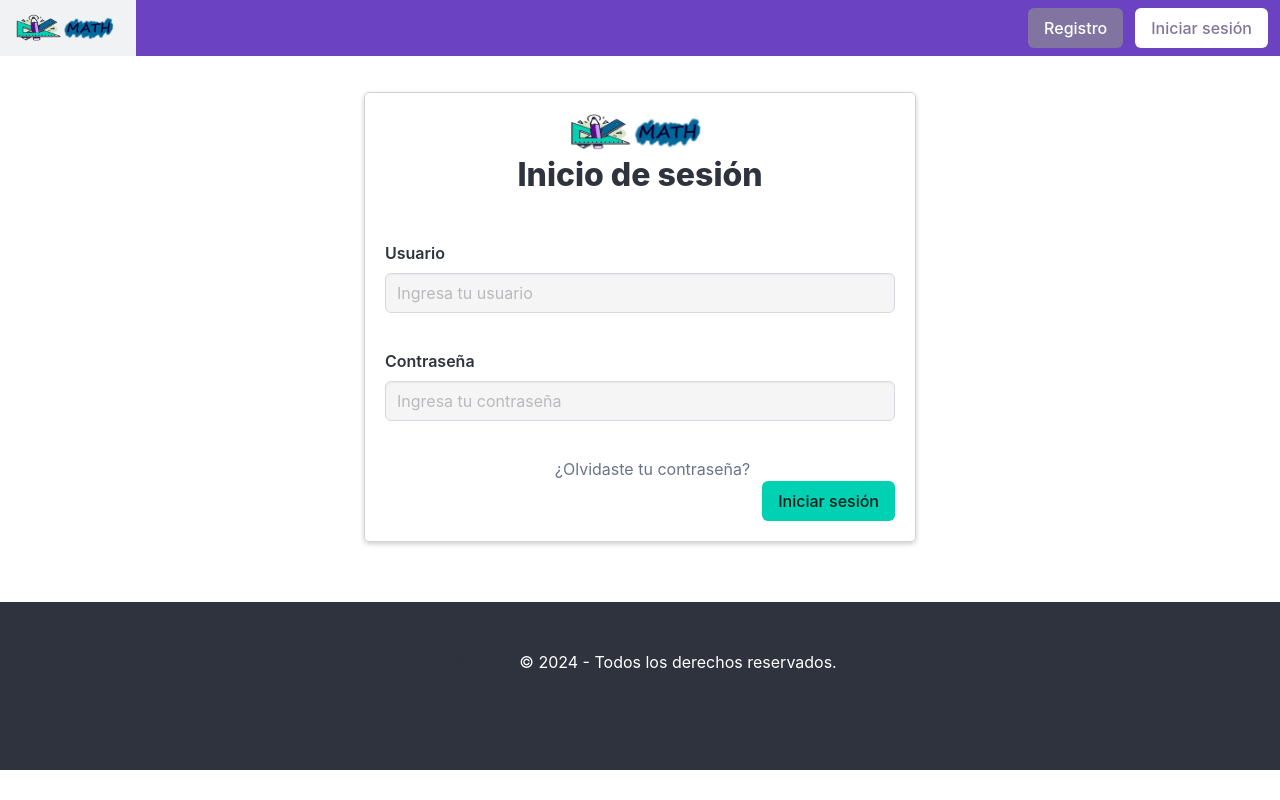
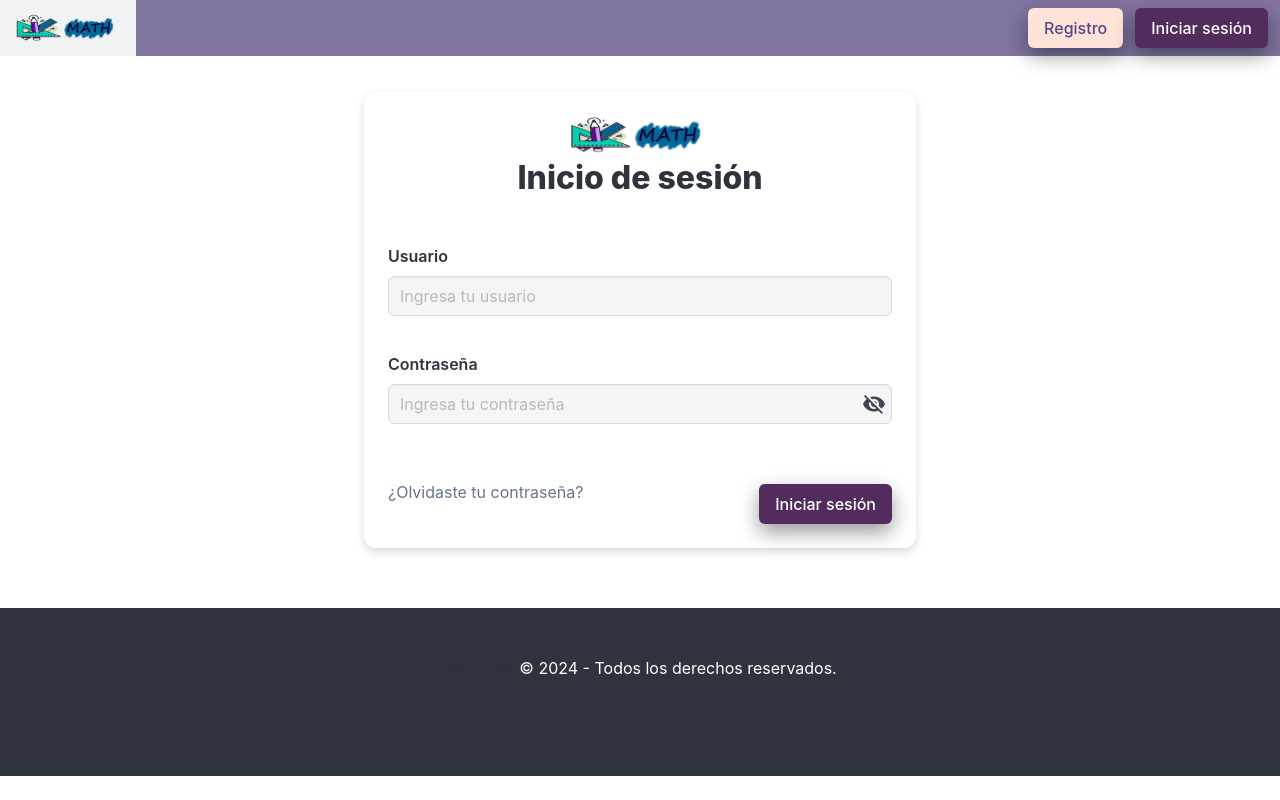
Before and after one commit to JonathanLuher/mathkids, a React (Create React App) app: page / in a window 1280 px wide. Built offline with nearby package versions, Linux system fonts and the light colour scheme.

Commit message:
Updates on UX

```diff
--- a/src/MainNav.css
+++ b/src/MainNav.css
@@ -1,6 +1,6 @@
 /* Estilo para el fondo púrpura específico de la barra de navegación */
 .navbar {
-    background-color: #6A42C2 !important; /* Sobrescribimos el color de fondo de Bulma */
+    background-color: #8174A0 !important; /* Sobrescribimos el color de fondo de Bulma */
   }
 
   /* Estilo para el texto de los enlaces en la barra */
@@ -15,26 +15,26 @@
 
   /* Estilo para los botones en la barra de navegación */
   .navbar .button.is-primary {
-    background-color: #8174A0 !important; /* Púrpura oscuro para botón primario */
+    background-color: #522C5D !important; /* Púrpura oscuro para botón primario */
     border-color: #8174A0 !important;
     color: white !important;
   }
 
   .navbar .button.is-primary:hover {
-    background-color: #5e1a8a !important; /* Color más oscuro al pasar el cursor */
-    border-color: #5e1a8a !important;
+    background-color: #2c0c35 !important; /* Color más oscuro al pasar el cursor */
+    border-color: #522C5D !important;
   }
 
   .navbar .button.is-light {
-    background-color: white !important;
-    color: #8174A0 !important; /* Tono púrpura especificado */
-    border-color: #8174A0 !important;
+    background-color: #ffe3d8 !important;
+    color: #574386 !important; /* Tono púrpura especificado */
+    border-color: #845162 !important;
   }
 
   .navbar .button.is-light:hover {
-    background-color: #f4f4f4 !important; /* Gris claro al pasar el cursor */
+    background-color: #ffffff !important; /* Gris claro al pasar el cursor */
     color: #5e1a8a !important;
-    border-color: #5e1a8a !important;
+    border-color: #040106 !important;
   }
 
   /* Estilo para el menú desplegable en dispositivos móviles */
--- a/src/MainNav.js
+++ b/src/MainNav.js
@@ -37,8 +37,8 @@ function MainNav() {
           <div className="navbar-end">
             <div className="navbar-item">
               <div className="buttons">
-                <Link to="/register" className="button is-primary">Registro</Link>
-                <Link to="/login" className="button is-light">Iniciar sesión</Link>
+                <Link to="/register" className="button is-light">Registro</Link>
+                <Link to="/login" className="button is-primary">Iniciar sesión</Link>
               </div>
             </div>
           </div>
--- a/src/Nivel1.css
+++ b/src/Nivel1.css
@@ -169,3 +169,22 @@ button:hover {
 .card.has-background-white {
     box-shadow: 0 4px 10px rgba(0, 0, 0, 0.15); /* Sombra personalizada */
 }
+
+
+.is-primary {
+    background-color: #522C5D !important; /* Púrpura oscuro para botón primario */
+    border-color: #8174A0 !important;
+    color: white !important;
+}
+
+button.is-option {
+    background-color: #8174A0 !important; /* Púrpura oscuro para botón primario */
+    border-color: #8174A0 !important;
+    color: white !important;
+}
+
+button.is-option:hover{
+    background-color: #522C5D !important; /* Púrpura oscuro para botón primario */
+    border-color: #8174A0 !important;
+    color: white !important;
+}
--- a/src/Nivel1.js
+++ b/src/Nivel1.js
@@ -1,13 +1,12 @@
-import React, { useState, useEffect } from 'react';
-import axios from 'axios';
+import React, { useState, useEffect, useCallback } from 'react';
 import './Nivel1.css';
 
 // Función para mezclar un arreglo de forma aleatoria (Fisher-Yates)
 const shuffleArray = (array) => {
-    let shuffledArray = [...array];  // Hacemos una copia para no mutar el original
+    let shuffledArray = [...array];
     for (let i = shuffledArray.length - 1; i > 0; i--) {
         const j = Math.floor(Math.random() * (i + 1));
-        [shuffledArray[i], shuffledArray[j]] = [shuffledArray[j], shuffledArray[i]];  // Intercambiar elementos
+        [shuffledArray[i], shuffledArray[j]] = [shuffledArray[j], shuffledArray[i]];
     }
     return shuffledArray;
 };
@@ -17,9 +16,9 @@ const Nivel1 = () => {
     const [currentQuestion, setCurrentQuestion] = useState(null);
     const [correctCount, setCorrectCount] = useState(0);
     const [incorrectCount, setIncorrectCount] = useState(0);
-    const [answeredQuestions, setAnsweredQuestions] = useState([]);  // Para almacenar preguntas respondidas
+    const [answeredQuestions, setAnsweredQuestions] = useState([]);
     const [isStarted, setIsStarted] = useState(false);
-    const [isFinished, setIsFinished] = useState(false);  // Para saber si se han mostrado todas las preguntas
+    const [isFinished, setIsFinished] = useState(false);
 
     // Obtener preguntas desde el servidor
     useEffect(() => {
@@ -27,16 +26,15 @@ const Nivel1 = () => {
             const response = await fetch('http://localhost:3001/questions');
             const data = await response.json();
             setQuestions(data);
-            getNewQuestion(data);
         };
 
         fetchQuestions();
     }, []);
 
     // Obtener una nueva pregunta aleatoria y mezclar las respuestas
-    const getNewQuestion = (questionsList) => {
-        if (answeredQuestions.length === questionsList.length) {
-            setIsFinished(true);  // Si ya se han respondido todas las preguntas
+    const getNewQuestion = useCallback(() => {
+        if (answeredQuestions.length === questions.length) {
+            setIsFinished(true);
             return;
         }
 
@@ -45,19 +43,19 @@ const Nivel1 = () => {
 
         // Obtener una pregunta aleatoria que no haya sido respondida
         do {
-            randomIndex = Math.floor(Math.random() * questionsList.length);
-            selectedQuestion = questionsList[randomIndex];
-        } while (answeredQuestions.includes(selectedQuestion.id)); // Verificamos que no se haya respondido ya
+            randomIndex = Math.floor(Math.random() * questions.length);
+            selectedQuestion = questions[randomIndex];
+        } while (answeredQuestions.includes(selectedQuestion.id));
 
         // Añadimos la pregunta a las preguntas respondidas
         setAnsweredQuestions([...answeredQuestions, selectedQuestion.id]);
 
-        // Creamos un array con las opciones (incluyendo la correcta)
+        // Creamos un array con las opciones
         const options = [
             selectedQuestion.option_1,
             selectedQuestion.option_2,
             selectedQuestion.option_3,
-            selectedQuestion.option_4
+            selectedQuestion.option_4,
         ];
 
         // Mezclamos las opciones aleatoriamente
@@ -67,9 +65,9 @@ const Nivel1 = () => {
         setCurrentQuestion({
             question: selectedQuestion.question,
             correctAnswer: selectedQuestion.correctAnswer,
-            options: shuffledOptions
+            options: shuffledOptions,
         });
-    };
+    }, [questions, answeredQuestions]);
 
     // Verificar la respuesta seleccionada
     const checkAnswer = (selectedOption) => {
@@ -80,43 +78,55 @@ const Nivel1 = () => {
         }
 
         // Obtener una nueva pregunta después de la respuesta
-        getNewQuestion(questions);
+        getNewQuestion();
     };
 
     // Comenzar el ejercicio
     const startExercise = () => {
         setIsStarted(true);
-        setAnsweredQuestions([]);  // Resetear las preguntas respondidas
+        setAnsweredQuestions([]);
         setIsFinished(false);
         setCorrectCount(0);
         setIncorrectCount(0);
+
+        // Iniciar con la primera pregunta
+        getNewQuestion();
     };
 
     return (
         <div className="container">
             <div className="card has-background-white has-shadow">
                 <div className="card-content">
-                    <h1 className="title has-text-centered">¡Prepárate para resolver ejercicios matemáticos!</h1>
+                    <h1 className="title has-text-centered has-text-dark">
+                        ¡Prepárate para resolver ejercicios matemáticos!
+                    </h1>
                     {!isStarted ? (
-                        <button className="button is-primary is-fullwidth" onClick={startExercise}>Comenzar</button>
+                        <button
+                            className="button is-primary is-fullwidth"
+                            onClick={startExercise}
+                        >
+                            Comenzar
+                        </button>
                     ) : (
                         <>
                             <div className="notification is-primary">
-                                <strong>Correctas: {correctCount}</strong> | <strong>Incorrectas: {incorrectCount}</strong>
+                                <strong>Correctas: {correctCount}</strong> |{' '}
+                                <strong>Incorrectas: {incorrectCount}</strong>
                             </div>
                             {currentQuestion && !isFinished && (
                                 <div className="card has-background-white has-shadow">
                                     <div className="card-content">
                                         <p className="subtitle">{currentQuestion.question}</p>
-                                        <div className="buttons are-medium is-centered">
+                                        {/* Aquí organizamos los botones en 2 columnas dentro de la card */}
+                                        <div className="columns is-multiline">
                                             {currentQuestion.options.map((option, index) => (
-                                                <button
-                                                    key={index}
-                                                    className="button is-primary is-fullwidth"
-                                                    onClick={() => checkAnswer(option)}
-                                                >
-                                                    {option}
-                                                </button>
+                                                <div key={index}className="column is-6">
+                                                    <button
+                                                        className="button is-option is-fullwidth"
+                                                        onClick={() => checkAnswer(option)}>
+                                                        {option}
+                                                    </button>
+                                                </div>
                                             ))}
                                         </div>
                                     </div>
@@ -124,7 +134,7 @@ const Nivel1 = () => {
                             )}
 
                             {isFinished && (
-                                <div className="notification is-success">
+                                <div className="notification is-primary">
                                     ¡Has completado todos los ejercicios! <br />
                                     <strong>Resultados: </strong>
                                     Correctas: {correctCount} | Incorrectas: {incorrectCount}
--- a/src/TeacherForm.js
+++ b/src/TeacherForm.js
@@ -7,7 +7,8 @@ function TeacherForm() {
     <div className="has-background-white">
       <div className="container" >
         <br /> <br/>
-        <div className="form-container is-four-fifths-desktop is-offset-one-fifth-desktop" style={{ border: '1px solid lightgray', boxShadow: '0 2px 5px rgba(0, 0, 0, 0.2)', padding: '20px', borderRadius: '5px' }}>
+        <div className="card has-background-white">
+            <div className="card-content">
             <form>
               {/* Imagen del logo */}
               <div className="has-text-centered">
@@ -153,6 +154,7 @@ function TeacherForm() {
                 </div>
               </div>
             </form>
+            </div>
           </div>
       </div>
       <br /> <br/>
--- a/src/index.css
+++ b/src/index.css
@@ -11,3 +11,43 @@ code {
   font-family: source-code-pro, Menlo, Monaco, Consolas, 'Courier New',
     monospace;
 }
+
+.button.is-primary {
+  background-color: #522C5D !important; /* Púrpura oscuro para botón primario */
+  border-color: #8174A0 !important;
+  color: white !important;
+  box-shadow: 0 8px 20px rgba(0.4, 0.4, 0.4, 0.4);
+  transition: box-shadow 0.3s ease-in-out;
+}
+
+.button.is-primary:hover {
+  background-color: #270c39 !important; /* Color más oscuro al pasar el cursor */
+  border-color: #522C5D !important;
+  box-shadow: 0 12px 30px rgba(0.6, 0.6, 0.6, 0.6);
+}
+
+
+.button.is-light {
+  background-color: #ffe3d8 !important;
+  color: #574386 !important; /* Tono púrpura especificado */
+  border-color: #845162 !important;
+  box-shadow: 0 8px 20px rgba(0.4, 0.4, 0.4, 0.4);
+  transition: box-shadow 0.3s ease-in-out;
+}
+
+.button.is-light:hover {
+  background-color: #ffffff !important; /* Gris claro al pasar el cursor */
+  color: #270c39 !important;
+  border-color: #040106 !important;
+  box-shadow: 0 16px 30px rgba(0.6, 0.6, 0.6, 0.6);
+}
+
+
+.card.has-background-white {
+  box-shadow: 15px 15px 20px rgba(0.4, 0.4, 0.4, 0.4);
+  transition: box-shadow 0.3s ease-in-out;
+}
+
+.card.has-background-white:hover {
+  box-shadow: 15px 20px 30px rgba(0.5, 0.5, 0.5, 0.5);
+}
--- a/src/loginform.js
+++ b/src/loginform.js
@@ -1,24 +1,32 @@
-import React from 'react';
+import React, { useState } from 'react';
 import logo from './images/logo_icon.png';
-import { Link } from 'react-router-dom'; // Asegúrate de importar Link
-import 'bulma/css/bulma.min.css';
+import { Link } from 'react-router-dom';
+import "./index.css";
 
 function LoginForm() {
+  // Estado para manejar la visibilidad de la contraseña
+  const [passwordVisible, setPasswordVisible] = useState(false);
+
+  // Función para alternar la visibilidad de la contraseña
+  const togglePasswordVisibility = () => {
+    setPasswordVisible(!passwordVisible);
+  };
+
   return (
     <div className="has-background-white">
-      <br/>
+      <br />
       <div className="container">
         <div className="column is-half is-offset-one-quarter">
-
           {/* Contenedor del formulario con estilos de contorno y sombra */}
-          <div className="form-container" style={{ border: '1px solid lightgray', boxShadow: '0 2px 5px rgba(0, 0, 0, 0.2)', padding: '20px', borderRadius: '5px' }}>
+          <div className="card has-background-white">
+            <div className="card-content">
               <form>
                 {/* Imagen del logo */}
                 <div className="has-text-centered">
                   <img src={logo} alt="Logo" width="150" height="150" />
                 </div>
-                <h1 className='title has-text-dark has-text-centered'>Inicio de sesión</h1>
-                <br/>
+                <h1 className="title has-text-dark has-text-centered">Inicio de sesión</h1>
+                <br />
 
                 {/* Campo para el nombre de usuario */}
                 <div className="field">
@@ -32,24 +40,36 @@ function LoginForm() {
                     />
                   </div>
                 </div>
-              <br/>
+                <br />
 
                 {/* Campo para la contraseña */}
                 <div className="field">
                   <label className="label has-text-dark">Contraseña</label>
                   <div className="control">
+                    <div className="input-container">
                       <input
                         className="input"
-                    type="password"
+                        type={passwordVisible ? "text" : "password"} // Muestra u oculta la contraseña
                         placeholder="Ingresa tu contraseña"
                         style={{ backgroundColor: '#f5f5f5', color: '#333' }}
                       />
+                      <span
+                        className="icon is-small is-right"
+                        onClick={togglePasswordVisibility} // Al hacer clic, cambia la visibilidad
+                        style={{ cursor: 'pointer', position: 'absolute', right: '10px', top: '50%', transform: 'translateY(-50%)' }}
+                      >
+                        {/* Cambiar ícono según el estado de visibilidad */}
+                        <i className="material-icons">
+                          {passwordVisible ? 'visibility' : 'visibility_off'}
+                        </i>
+                      </span>
                     </div>
                   </div>
-              <br/>
+                </div>
+                <br />
 
                 {/* Enlace para restablecer la contraseña y botón de inicio de sesión */}
-              <div className="field is-grouped is-grouped-right">
+                <div className="field is-flex is-justify-content-space-between is-align-items-center">
                   <div className="control">
                     <Link to="/reset-password" className="has-text-grey">¿Olvidaste tu contraseña?</Link>
                   </div>
@@ -61,7 +81,8 @@ function LoginForm() {
             </div>
           </div>
         </div>
-      <br/><br/>
+      </div>
+      <br /><br />
     </div>
   );
 }
--- a/src/register.js
+++ b/src/register.js
@@ -14,8 +14,8 @@ function RegisterForm() {
   return (
     <div className="has-background-white">
       <br /><br />
-
-      <div className="container" style={{ border: '1px solid lightgray', boxShadow: '0 2px 5px rgba(0, 0, 0, 0.2)', padding: '20px', borderRadius: '5px' }}>
+      <div className='container'>
+      <div className="card has-background-white">
         <div className="column is-half is-offset-one-quarter">
           <div className="form-container">
             {/* Imagen del logo */}
@@ -31,7 +31,7 @@ function RegisterForm() {
                   <div className="column is-half">
                     {/* Botón para "Maestro" */}
                     <button
-                      className="button is-success is-fullwidth"
+                      className="button is-primary is-fullwidth"
                       onClick={() => handleUserType('register/maestro')} // Redirige a la ruta de maestro
                     >
                       Maestro
@@ -40,7 +40,7 @@ function RegisterForm() {
                   <div className="column is-half">
                     {/* Botón para "Alumno" */}
                     <button
-                      className="button is-success is-fullwidth"
+                      className="button is-primary is-fullwidth"
                       onClick={() => handleUserType('register/alumno')} // Redirige a la ruta de alumno
                     >
                       Alumno
@@ -53,7 +53,7 @@ function RegisterForm() {
         </div>
         <br /><br />
       </div>
-
+      </div>
       <br /><br />
     </div>
   );
--- a/src/reset-password.js
+++ b/src/reset-password.js
@@ -1,21 +1,18 @@
 import React from 'react';
 import logo from './images/logo_icon.png';
 import 'bulma/css/bulma.min.css';
-import { useNavigate } from 'react-router-dom'; // Importa useNavigate para la navegación
+import { Link } from 'react-router-dom';
+import "./index.css";
 
 function ResetPasswordForm() {
-  const navigate = useNavigate(); // Hook para la navegación
-
-  const handleBack = () => {
-    navigate('/'); // Cambia a la ruta que desees al hacer clic en "Volver"
-  };
 
   return (
     <div className="has-background-white">
       <div className="container">
         <div className="column is-half is-offset-one-quarter">
-          <div className="form-container">
-            <form>
+          {/* Card Wrapper */}
+          <div className="card has-background-white">
+            <div className="card-content">
               {/* Imagen del logo */}
               <div className="has-text-centered">
                 <img src={logo} alt="Logo" width="150" height="150" />
@@ -23,6 +20,7 @@ function ResetPasswordForm() {
               <h1 className="title has-text-centered has-text-dark">Restablecer Contraseña</h1>
               <br/>
 
+              <form>
                 {/* Campo para el nombre de usuario o correo electrónico */}
                 <div className="field">
                   <label className="label has-text-dark">Correo electrónico</label>
@@ -39,18 +37,12 @@ function ResetPasswordForm() {
                 {/* Contenedor para los botones */}
                 <div className="field">
                   <div className="control">
-                  <div className="columns">
-                    <div className="column is-half">
-                      {/* Botón "Volver" */}
-                      <button
-                        type="button"
-                        className="button is-light"
-                        onClick={handleBack} // Función para manejar el clic en "Volver"
-                      >
-                        Volver
-                      </button>
+                    <div className="columns is-vcentered">
+                      <div className="column is-half has-text-left" style={{ marginTop: '10px' }}>
+                        {/* Enlace "Volver" */}
+                        <Link to="/Login" className="has-text-grey">Volver</Link>
                       </div>
-                    <div className="column is-half">
+                      <div className="column is-half has-text-centered">
                         {/* Botón "Enviar" */}
                         <button className="button is-primary is-fullwidth">Enviar</button>
                       </div>
@@ -62,6 +54,7 @@ function ResetPasswordForm() {
           </div>
         </div>
       </div>
+    </div>
   );
 }
 
```
Lines whose indentation alone changed are shown as unchanged.
